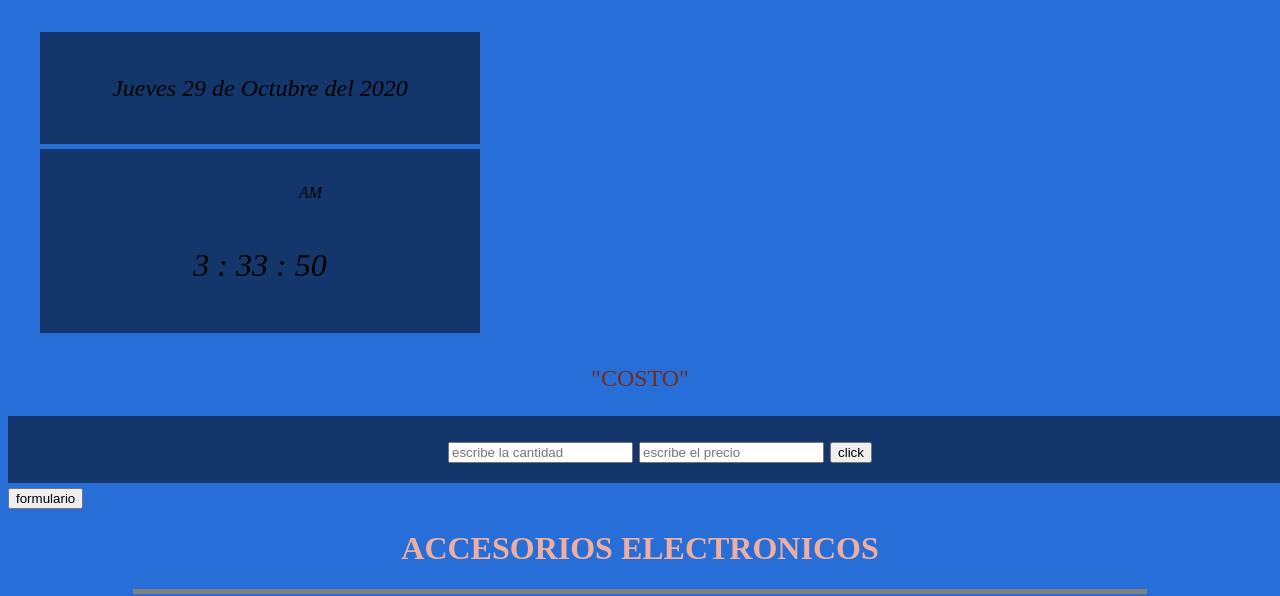
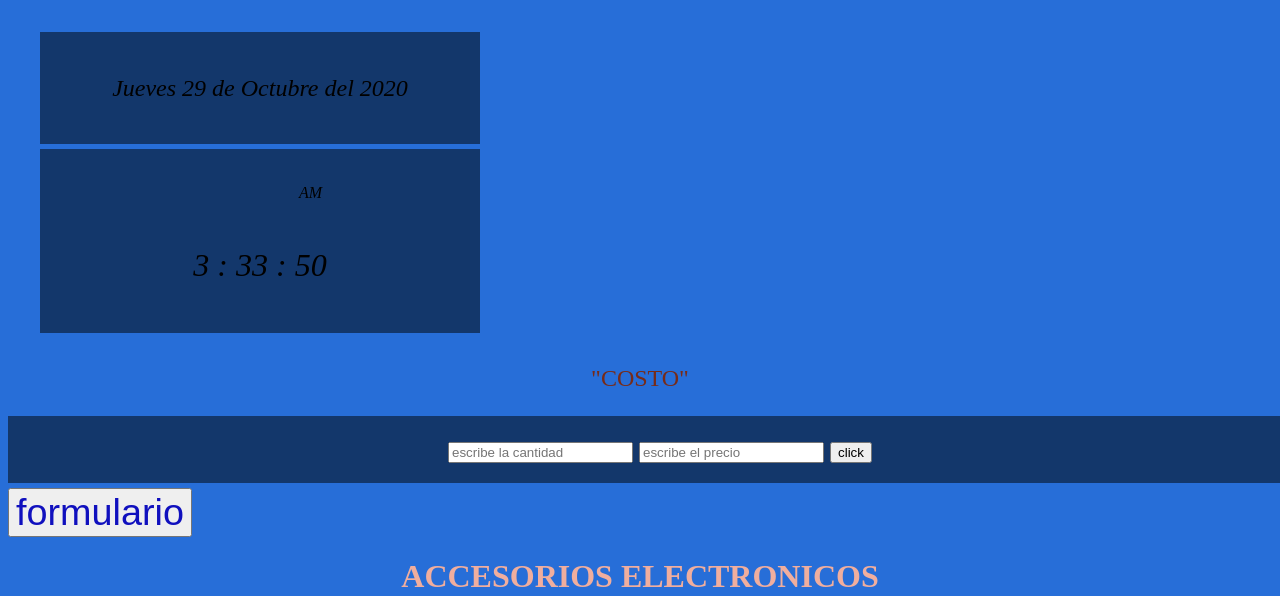
Before and after one commit to BrendaBriseuo/TiendaEnJavaScript, a plain HTML site: page index.html in a window 1280 px wide. Shown: the top 596 px of the page. Drawn offline with Linux system fonts and the light colour scheme.

Commit message:
Update style.css

```diff
--- a/style.css
+++ b/style.css
@@ -61,3 +61,4 @@ display: block;
     width: 100%;
 }
 #costo{color: rgb(119, 43, 24);text-align:center; font-size: 1.5em;}
+#botonformulario {font-size: 1cm; color:rgb(16, 16, 190); }
```
